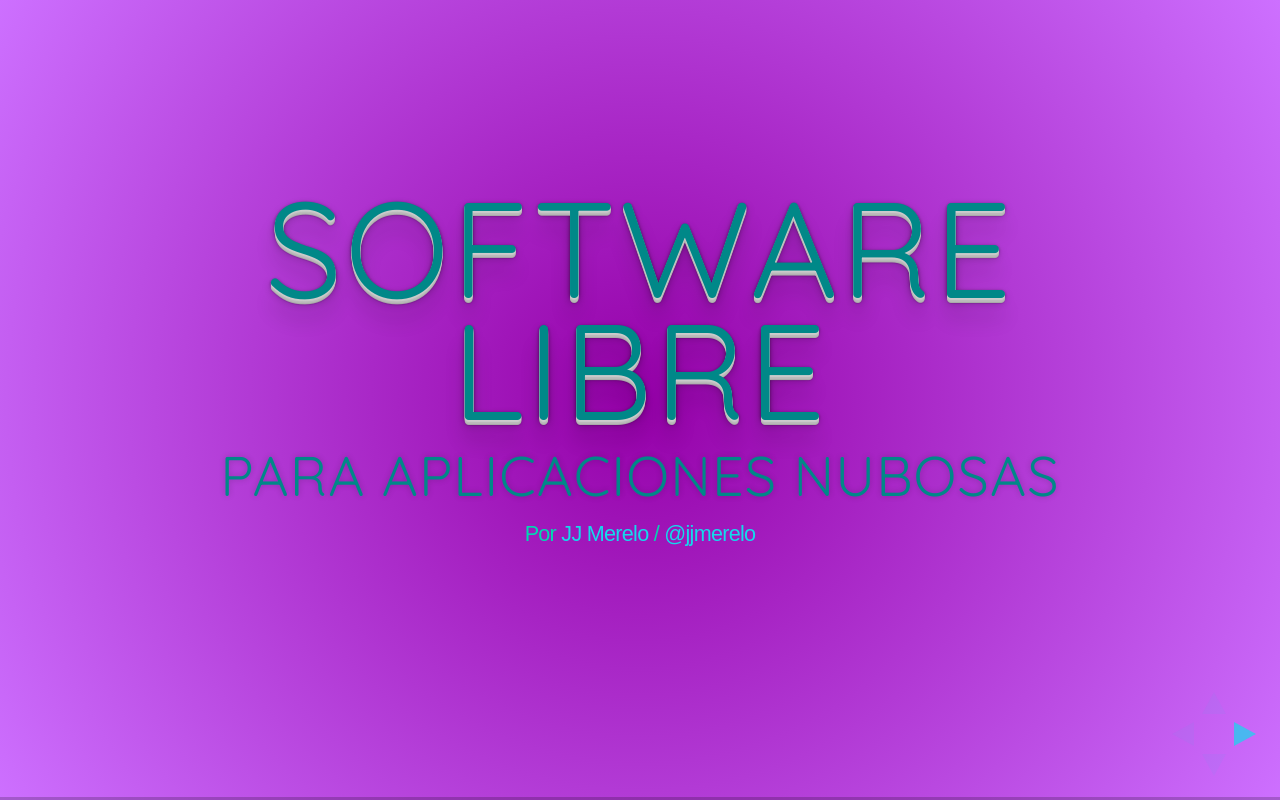
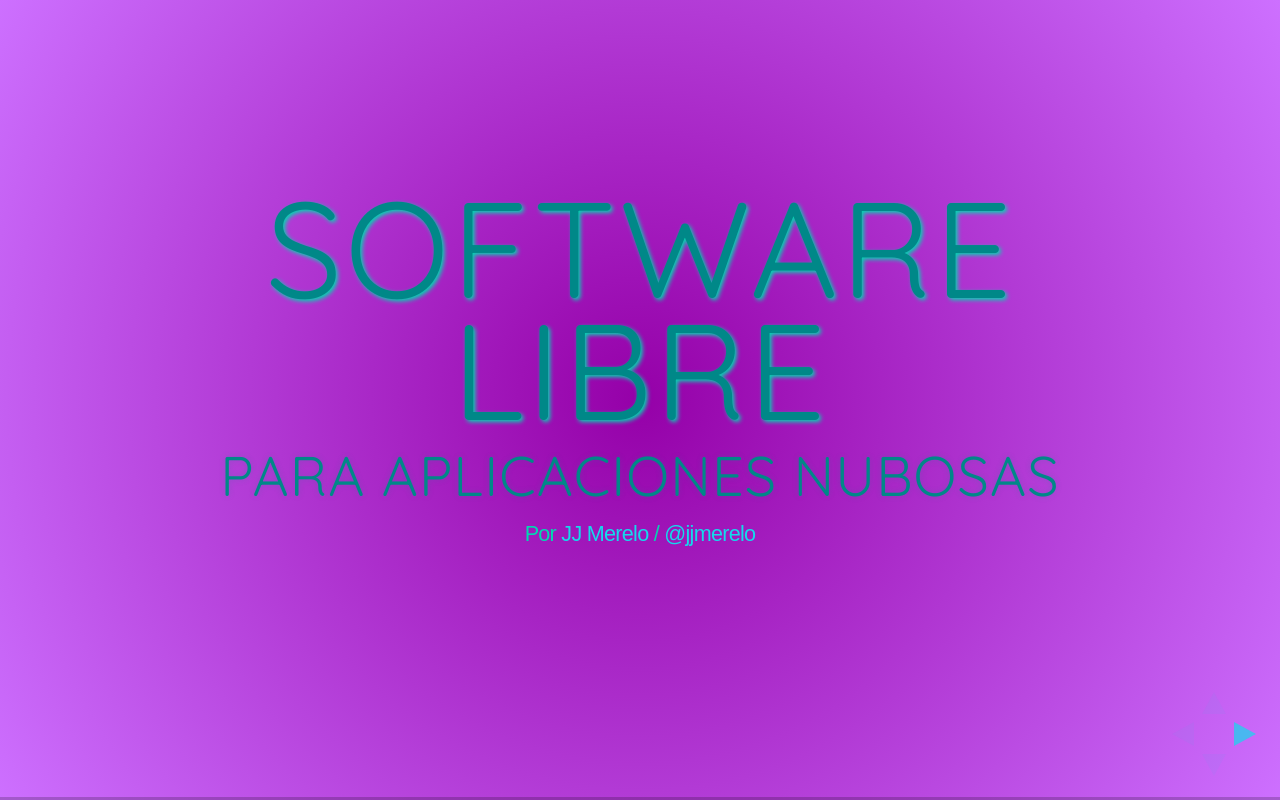
Before and after one commit to JJ/preso-jcde-2014, a website: page index.html in a window 1280 px wide. Drawn offline with Linux system fonts and the light colour scheme; a web font is replaced by a local one.

Commit message:
Jugando con la sombra

```diff
--- a/css/theme/default.css
+++ b/css/theme/default.css
@@ -53,10 +53,12 @@ body {
   line-height: 0.9em;
   letter-spacing: 0.02em;
   text-transform: uppercase;
-  text-shadow: 0px 0px 6px rgba(0, 0, 0, 0.2); }
+  text-shadow: 0px 0px 6px rgba(0, 136, 136, 0.2); }
 
 .reveal h1 {
-  text-shadow: 0 1px 0 #cccccc, 0 2px 0 #c9c9c9, 0 3px 0 #bbbbbb, 0 4px 0 #b9b9b9, 0 5px 0 #aaaaaa, 0 6px 1px rgba(0, 0, 0, 0.1), 0 0 5px rgba(0, 0, 0, 0.1), 0 1px 3px rgba(0, 0, 0, 0.3), 0 3px 5px rgba(0, 0, 0, 0.2), 0 5px 10px rgba(0, 0, 0, 0.25), 0 20px 20px rgba(0, 0, 0, 0.15); }
+/*  text-shadow: 0 1px 0 #cccccc, 0 2px 0 #c9c9c9, 0 3px 0 #bbbbbb, 0 4px 0 #b9b9b9, 0 5px 0 #aaaaaa, 0 6px 1px rgba(0, 0, 0, 0.1), 0 0 5px rgba(0, 0, 0, 0.1), 0 1px 3px rgba(0, 0, 0, 0.3), 0 3px 5px rgba(0, 0, 0, 0.2), 0 5px 10px rgba(0, 0, 0, 0.25), 0 20px 20px rgba(0, 136, 136, 0.15); */
+    text-shadow: 2px 2px 4px #00d8b1;
+}
 
 /*********************************************
  * LINKS
```
